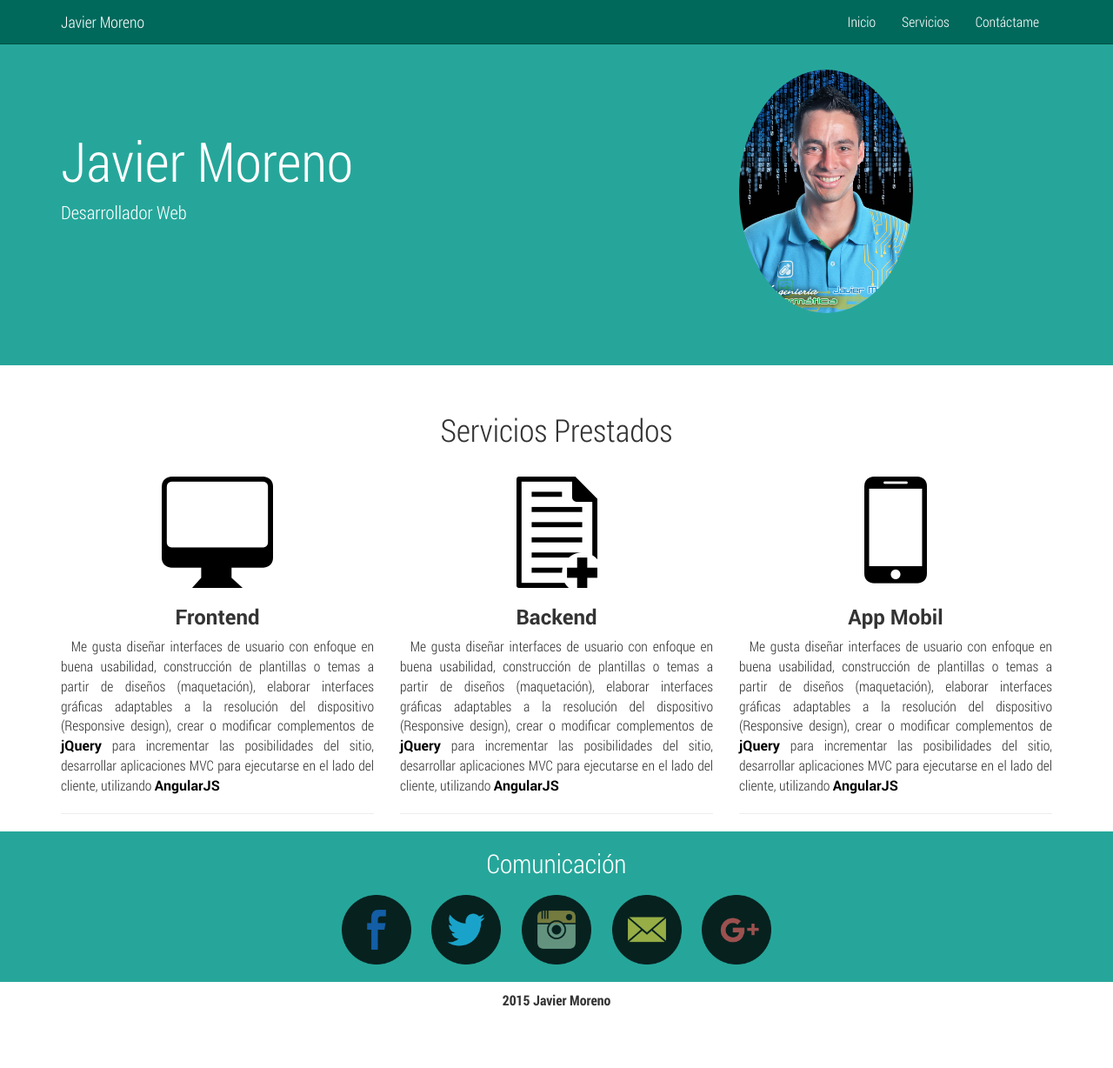
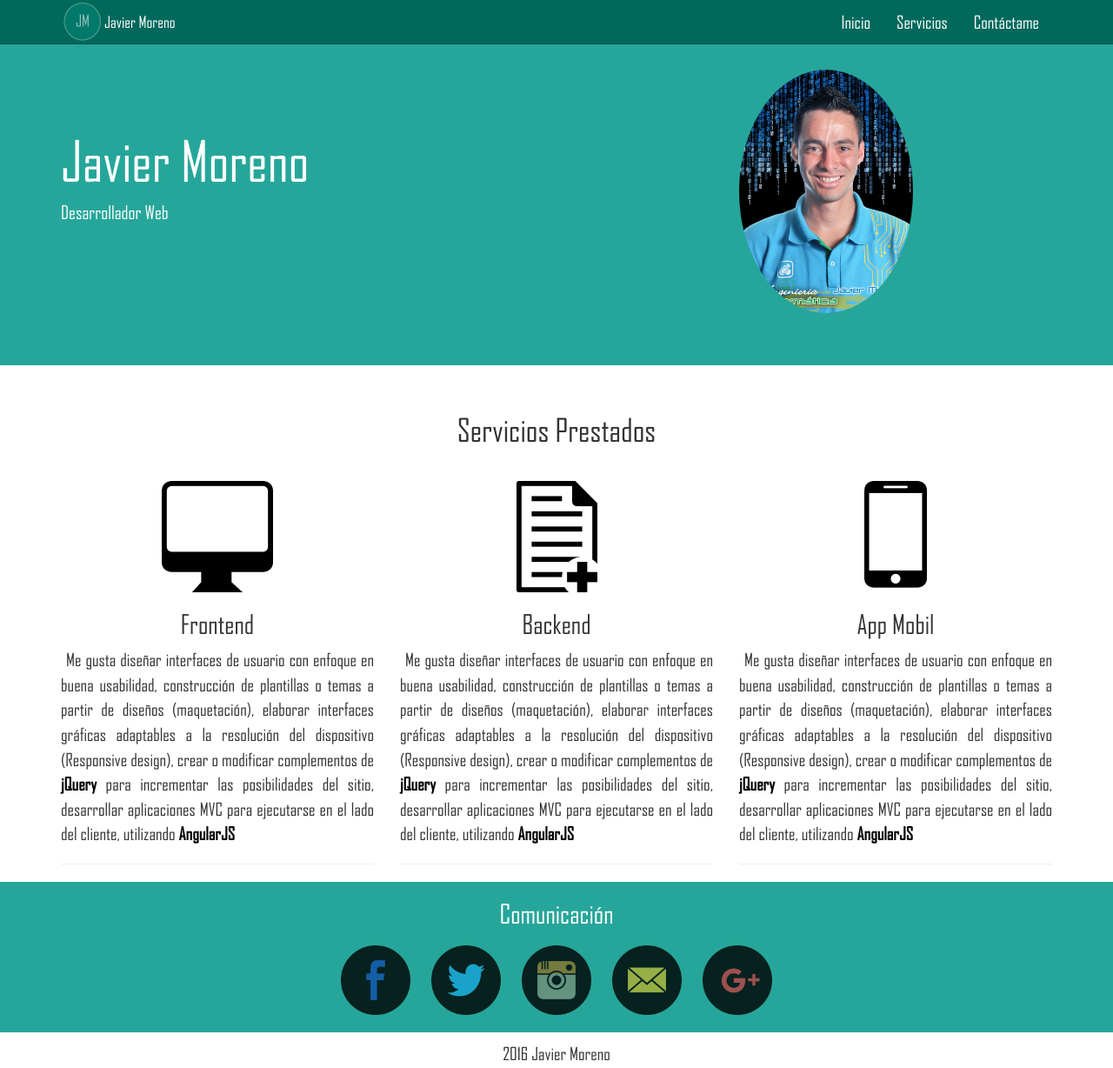
Before and after one commit to javiomoreno/Javier-Moreno, a plain HTML site: page index.html in a window 1280 px wide. Shown: the whole page at 87% size. Before the commit the page ends 1182 px from the top, so only its background shows below. Drawn offline with Linux system fonts and the light colour scheme.

Commit message:
Cambios en la Plantilla

```diff
--- a/Estilos/styles.css
+++ b/Estilos/styles.css
@@ -13,28 +13,37 @@
    	src: url('../Fonts/Roboto-Bold.ttf');
 }
 
+@font-face {
+	font-family: "AgencyBF";
+   	src: url('../Fonts/agency_fb.ttf');
+}
+
+@font-face {
+	font-family: "ILove";
+   	src: url('../Fonts/i-love-arrow.ttf');
+}
 body{
-	font-family: "Roboto";
-	font-size: 16px;
+	font-family: "AgencyBF";
+	font-size: 20px;
 }
 /* HEADER */
 .navbar-inverse{
-	background-color: #00695C;
-	border-color: #004D40;
+	background-color: #00695c;
+	border-color: #004d40;
 }
 
 .navbar-inverse .navbar-brand{
-	font-family: "Roboto";
+	font-family: "AgencyBF";
 	color: #fff;
 }
 
 .navbar-inverse .navbar-nav>li>a{
-	font-family: "Roboto";
+	font-family: "AgencyBF";
 	color: #fff;
 }
 
 .navbar-inverse .navbar-nav>.active>a, .navbar-inverse .navbar-nav>.active>a:focus, .navbar-inverse .navbar-nav>.active>a:hover{
-	background-color: #00897B;
+	background-color: #26a69a;
 }
 
 .navbar{
@@ -42,7 +51,7 @@ body{
 }
 
 .navbar-inverse .navbar-toggle:focus, .navbar-inverse .navbar-toggle:hover{
-	background-color: #00897B;
+	background-color: #26a69a;
 }
 
 .navbar-inverse .navbar-toggle{
@@ -50,6 +59,7 @@ body{
 }
 
 .tituloCabecera{
+	font-family: "AgencyBF";
 	font-size: 63px;
 }
 
@@ -68,22 +78,38 @@ body{
 	padding-top: 50px;
 }
 
+.negrita{
+	font-weight: bold;
+}
+
 .foto{
 	float: left;
 }
 
 h3{
-	font-family: "Roboto-Bold";
+	font-family: "AgencyBF";
+	font-size: 30px;
 }
 
 a{
-	font-family: "Roboto-Bold";
+	font-family: "AgencyBF";
 	color: #000;
 }
 
 a:hover{
 	text-decoration: none;
 	color: #000;
+}
+
+.negrita{
+	font-weight: bold;
+}
+
+.logo{
+	float: left;
+	width: 50px;
+	height: 50px;
+	opacity: 0.6;
 }
 
 .titulo{
@@ -99,7 +125,7 @@ a:hover{
 }
 
 .contenido-fluido{
-	background-color: #26A69A;
+	background-color: #26a69a;
 	padding-bottom: 10px;
 }
 
@@ -120,7 +146,7 @@ a:hover{
 }
 
 .pie{
-	font-family: "RobotoCondensed-Bold";
+	font-family: "AgencyBF";
 	text-align: center;
 	padding: 10px;
 }
--- a/index.html
+++ b/index.html
@@ -6,6 +6,7 @@
 	<title>Javier Moreno</title>
 	<link rel="stylesheet" type="text/css" href="Estilos/bootstrap.min.css">
 	<link rel="stylesheet" type="text/css" href="Estilos/styles.css">
+	<link rel="icon" type="image/png" href="Imagenes/icono.png" />
 </head>
 <body>
 	<header>
@@ -18,6 +19,7 @@
 						<span class="icon-bar"></span>
 						<span class="icon-bar"></span>
 					</button>
+					<img class="logo" src="Imagenes/logo.png" alt="">
 					<a href="#" class="navbar-brand">Javier Moreno</a>
 				</div>
 				<!-- Inicio Menú -->
@@ -57,7 +59,7 @@
 				<img src="Imagenes/monitor.png" alt="">
 				<h3>Frontend</h3>
 				<div>
-					<p align="justify">&nbsp;&nbsp;Me gusta diseñar interfaces de usuario con enfoque en buena usabilidad, construcción de plantillas o temas a partir de diseños (maquetación), elaborar interfaces gráficas adaptables a la resolución del dispositivo (Responsive design), crear o modificar complementos de <a href="https://jquery.com/">jQuery</a> para incrementar las posibilidades del sitio, desarrollar aplicaciones MVC para ejecutarse en el lado del cliente, utilizando <a href="https://angularjs.org/">AngularJS</a></p>
+					<p align="justify">&nbsp;&nbsp;Me gusta diseñar interfaces de usuario con enfoque en buena usabilidad, construcción de plantillas o temas a partir de diseños (maquetación), elaborar interfaces gráficas adaptables a la resolución del dispositivo (Responsive design), crear o modificar complementos de <a href="https://jquery.com/" class="negrita">jQuery</a> para incrementar las posibilidades del sitio, desarrollar aplicaciones MVC para ejecutarse en el lado del cliente, utilizando <a href="https://angularjs.org/" class="negrita">AngularJS</a></p>
 				</div>
 				<hr>
 			</div>
@@ -65,7 +67,7 @@
 				<img src="Imagenes/document.png" alt="">
 				<h3>Backend</h3>
 				<div>
-					<p align="justify">&nbsp;&nbsp;Me gusta diseñar interfaces de usuario con enfoque en buena usabilidad, construcción de plantillas o temas a partir de diseños (maquetación), elaborar interfaces gráficas adaptables a la resolución del dispositivo (Responsive design), crear o modificar complementos de <a href="https://jquery.com/">jQuery</a> para incrementar las posibilidades del sitio, desarrollar aplicaciones MVC para ejecutarse en el lado del cliente, utilizando <a href="https://angularjs.org/">AngularJS</a></p>
+					<p align="justify">&nbsp;&nbsp;Me gusta diseñar interfaces de usuario con enfoque en buena usabilidad, construcción de plantillas o temas a partir de diseños (maquetación), elaborar interfaces gráficas adaptables a la resolución del dispositivo (Responsive design), crear o modificar complementos de <a href="https://jquery.com/" class="negrita">jQuery</a> para incrementar las posibilidades del sitio, desarrollar aplicaciones MVC para ejecutarse en el lado del cliente, utilizando <a href="https://angularjs.org/" class="negrita">AngularJS</a></p>
 				</div>
 				<hr>
 			</div>
@@ -73,7 +75,7 @@
 				<img src="Imagenes/smart-phone.png" alt="">
 				<h3>App Mobil</h3>
 				<div>
-					<p align="justify">&nbsp;&nbsp;Me gusta diseñar interfaces de usuario con enfoque en buena usabilidad, construcción de plantillas o temas a partir de diseños (maquetación), elaborar interfaces gráficas adaptables a la resolución del dispositivo (Responsive design), crear o modificar complementos de <a href="https://jquery.com/">jQuery</a> para incrementar las posibilidades del sitio, desarrollar aplicaciones MVC para ejecutarse en el lado del cliente, utilizando <a href="https://angularjs.org/">AngularJS</a></p>
+					<p align="justify">&nbsp;&nbsp;Me gusta diseñar interfaces de usuario con enfoque en buena usabilidad, construcción de plantillas o temas a partir de diseños (maquetación), elaborar interfaces gráficas adaptables a la resolución del dispositivo (Responsive design), crear o modificar complementos de <a href="https://jquery.com/" class="negrita">jQuery</a> para incrementar las posibilidades del sitio, desarrollar aplicaciones MVC para ejecutarse en el lado del cliente, utilizando <a href="https://angularjs.org/" class="negrita">AngularJS</a></p>
 				</div>
 				<hr>
 			</div>
@@ -88,14 +90,19 @@
 				<a href="http://www.facebook.com/javiomoreno" target="_blank"><img class="iconosSociales" width="100px" src="Imagenes/facebook2.png" alt=""></a>
 				<a href="http://www.twitter.com/javiomoreno" target="_blank"><img class="iconosSociales" width="100px" src="Imagenes/twitter2.png" alt="">
 				<a href="http://www.instagram.com/javiomoreno" target="_blank"><img class="iconosSociales" width="100px" src="Imagenes/instagram2.png" alt="">
-				<a href="http://www.facebook.com/javiomoreno" target="_blank"><img class="iconosSociales" width="100px" src="Imagenes/email2.png" alt=""></a>
+				<a href="mailto:javiomoreno@gmail.com"><img class="iconosSociales" width="100px" src="Imagenes/email2.png" alt=""></a>
 				<a href="https://plus.google.com/+JavierMoreno19/posts" target="_blank"><img class="iconosSociales" width="100px" src="Imagenes/google-plus2.png" alt=""></a>
 			</div>
 		</div>
 	</section>
 	<footer>
 		<div class="pie">
-			<p>2015 Javier Moreno</p>
+			<p>
+				<script type="text/javascript">
+					var d = new Date();
+					document.write(d.getFullYear());
+				</script> Javier Moreno
+			</p>
 		</div>
 	</footer>
 	<script type="text/javascript" src="Script/script.js"></script>
```
Also changed, not shown: Fonts/agency_fb.ttf (added), Fonts/i-love-arrow.otf (added), Imagenes/icono.png (added), Imagenes/logo.png (added).
